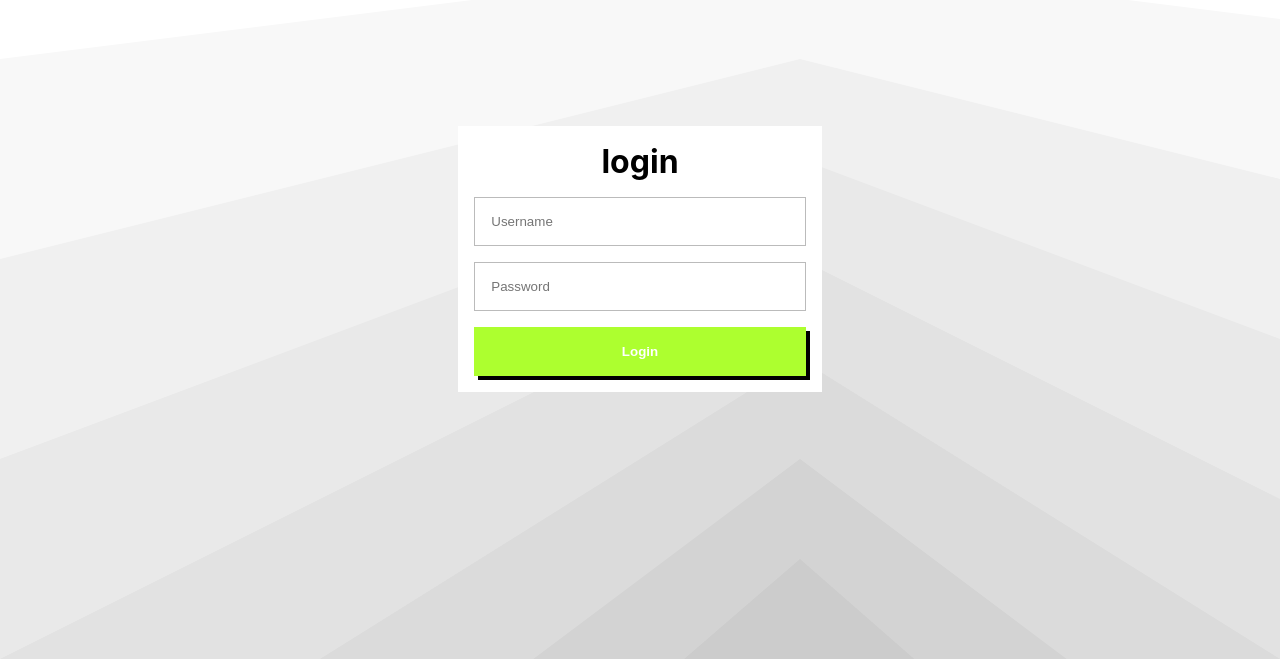
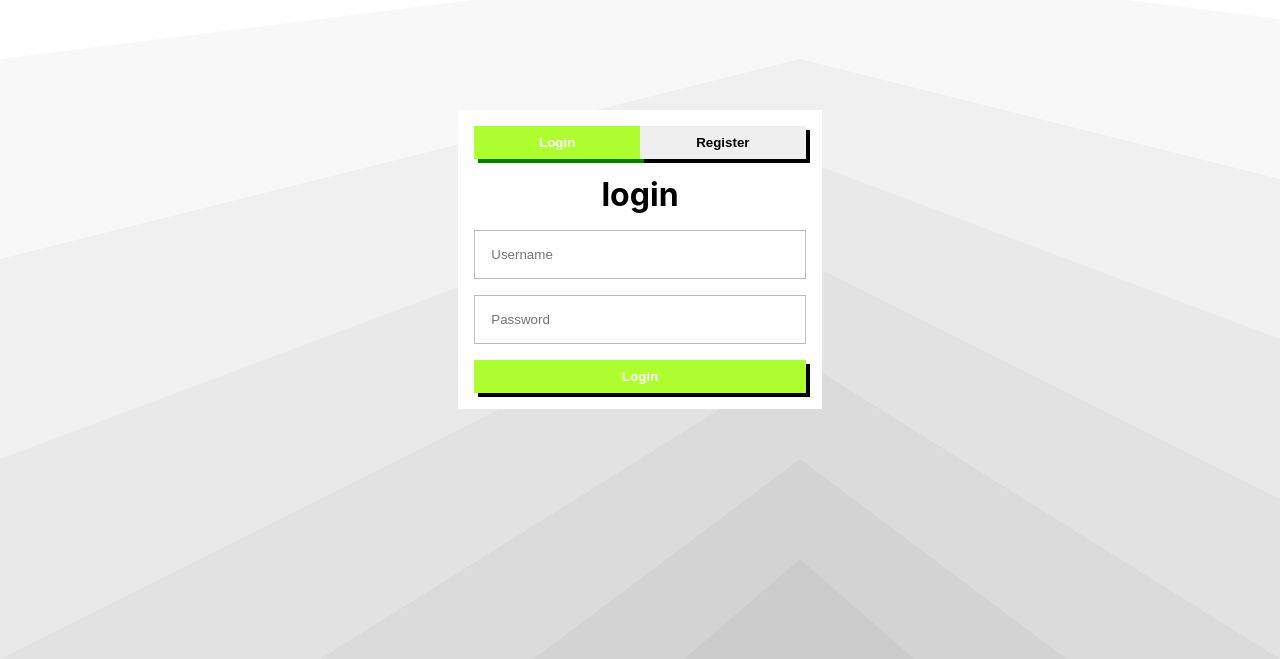
Before and after one commit to asdhamidi/blog-cms, a React (Create React App) app: page / in a window 1280 px wide. Shown: the part 141-800 px from the top of the page. Built offline with nearby package versions, Linux system fonts and the light colour scheme.

Commit message:
Added registering section

```diff
--- a/src/App.css
+++ b/src/App.css
@@ -153,7 +153,7 @@ hr {
   color: white;
 }
 
-.editor, .login-page {
+.editor, .front-page {
   display: flex;
   align-items: flex-start;
   justify-content: flex-start;
@@ -168,7 +168,7 @@ hr {
 
 }
 
-.login-page {
+.front-page {
   display: flex;
   align-items: center;
   justify-content: center;
@@ -178,7 +178,7 @@ hr {
 }
 
 
-  .login-page input {
+  .front-page input {
   width: 100%;
   box-sizing: border-box;
   padding: 1rem;
@@ -187,12 +187,12 @@ hr {
 
 }
 
-.login-page input:hover {
+.front-page input:hover {
   outline: none;
   border-color: #888;
 }
 
-.login-page input:focus-visible {
+.front-page input:focus-visible {
   outline: none;
   border-color: black;
 }
@@ -220,13 +220,12 @@ hr {
   margin: 0;
 }
 
-.login-page .submit-btn {
+.front-page .submit-btn {
   width: 100%;
-  padding: 1rem;
   border: 1px solid transparent;
 }
 
-.login-page .submit-btn:hover {
+.front-page .submit-btn:hover {
   border-color: black;
 }
 
@@ -268,3 +267,22 @@ hr {
 .ql-editor {
   overflow: scroll;
 }
+
+.front-page-options {
+  width: 100%;
+  display: flex;
+  align-items: center;
+  justify-content: center;
+  gap: 0;
+}
+
+.front-page-options button{
+  flex: 1;
+  margin: 0;
+}
+
+.active-btn {
+  background-color: greenyellow;
+  box-shadow: 4px 4px green;
+  color: white;
+}
--- a/src/components/login.js
+++ b/src/components/login.js
@@ -4,6 +4,10 @@ import axiosInstance from "./api-handling";
 const Login = ({ loadPosts, setloggedIn }) => {
   const [username, setUsername] = useState("");
   const [password, setPassword] = useState("");
+  const [registrationCode, setRegistrationCode] = useState("");
+  const [login, setlogin] = useState("active-btn");
+  const [registerClass, setRegisterClass] = useState("");
+  const [register, setregister] = useState(false);
 
   const handleLogin = () => {
     axiosInstance
@@ -21,8 +25,49 @@ const Login = ({ loadPosts, setloggedIn }) => {
       });
   };
 
+  const handleRegistration = () => {
+    axiosInstance
+      .post("/register", {
+        username: username,
+        password: password,
+        register_code: registrationCode,
+      })
+      .then((response) => {
+        setlogin("active-btn");
+        setRegisterClass("");
+        setregister(false);
+      })
+      .catch((error) => {
+        console.error("Login failed:", error);
+      });
+  };
+
   return (
-    <div className="login-page">
+    <div className="front-page">
+      <div className="front-page-options">
+        <button
+          className={login}
+          onClick={() => {
+            setlogin("active-btn");
+            setRegisterClass("");
+            setregister(false);
+          }}
+        >
+          Login
+        </button>
+        <button
+          className={registerClass}
+          onClick={() => {
+            setlogin("");
+            setRegisterClass("active-btn");
+            setregister(true);
+          }}
+        >
+          Register
+        </button>
+      </div>
+      {register === false && (
+        <>
           <h1>login</h1>
           <input
             type="text"
@@ -41,6 +86,37 @@ const Login = ({ loadPosts, setloggedIn }) => {
           <button className="submit-btn" onClick={handleLogin}>
             Login
           </button>
+        </>
+      )}
+      {register === true && (
+        <>
+          <h1>register</h1>
+          <input
+            type="text"
+            placeholder="Username"
+            value={username}
+            onChange={(e) => setUsername(e.target.value)}
+            required
+          />
+          <input
+            type="password"
+            placeholder="Password"
+            value={password}
+            onChange={(e) => setPassword(e.target.value)}
+            required
+          />
+          <input
+            type="text"
+            placeholder="Registration Code"
+            value={registrationCode}
+            onChange={(e) => setRegistrationCode(e.target.value)}
+            required
+          />
+          <button className="submit-btn" onClick={handleRegistration}>
+            Login
+          </button>
+        </>
+      )}
     </div>
   );
 };
```
Lines whose indentation alone changed are shown as unchanged.
